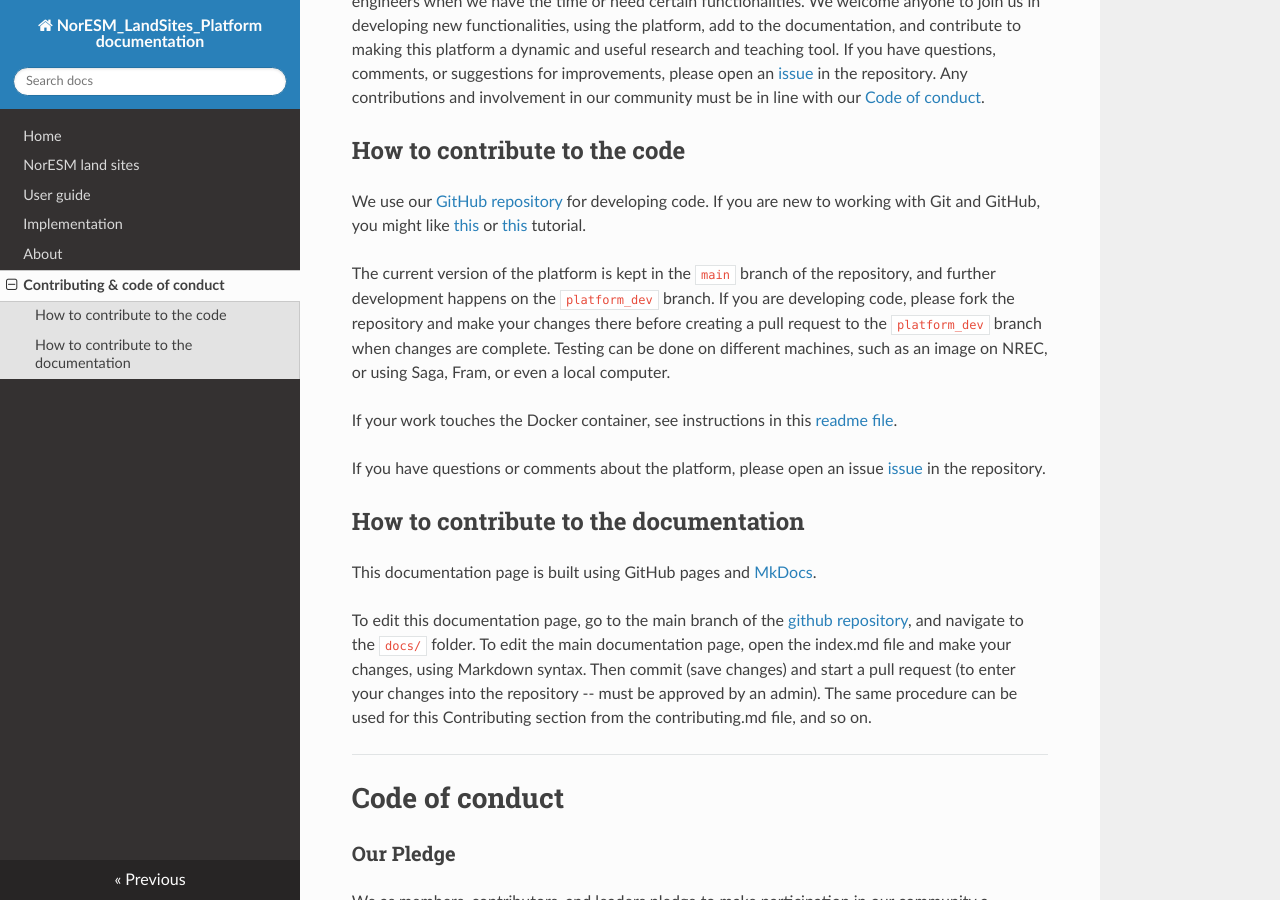
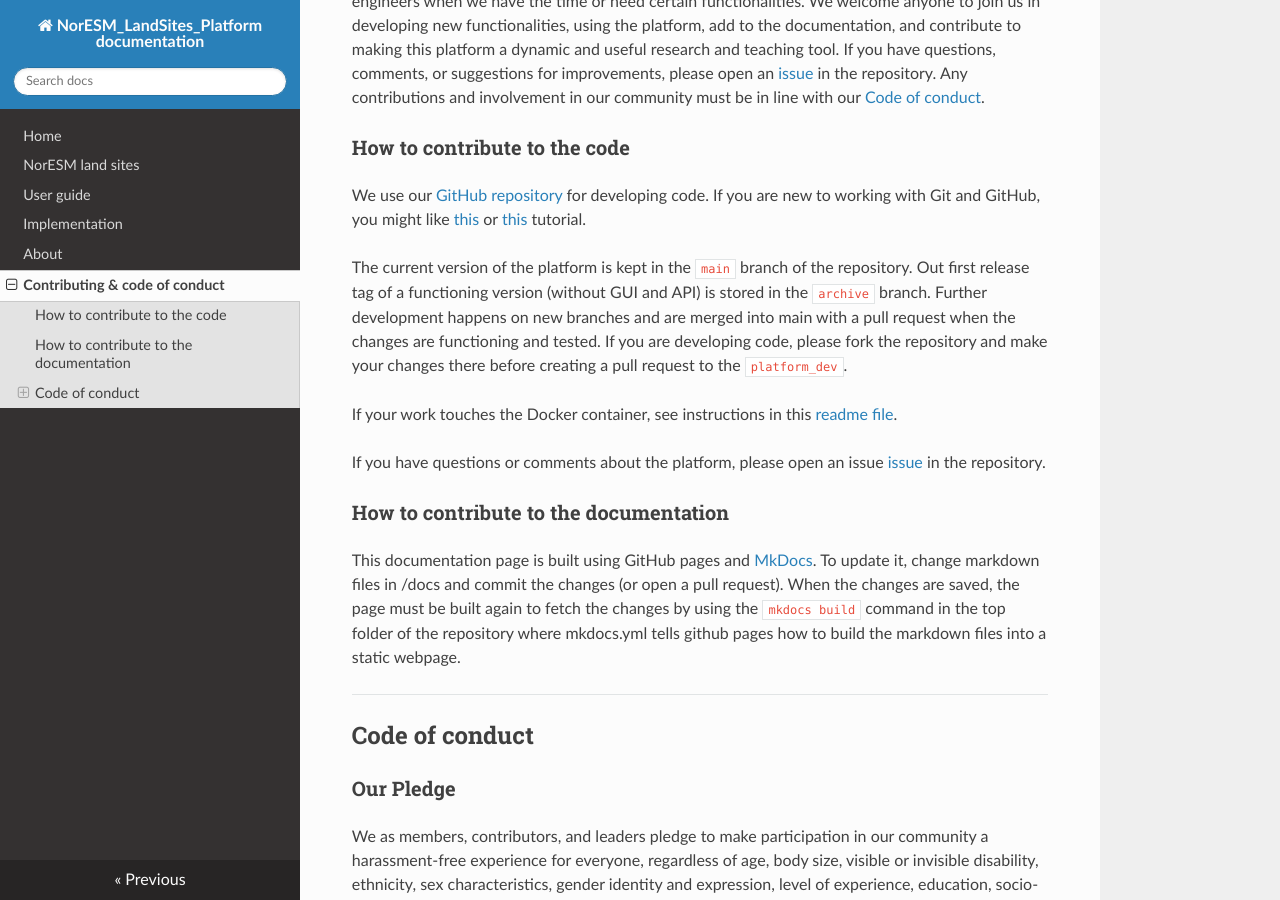
Before and after one commit to NorESMhub/noresm-land-sites-platform, an MkDocs documentation site: the page built from docs/contributing.md, in a window 1280 px wide and 900 px high, scrolled down 194 px. Built offline with MkDocs 1.6.1, drawn with Linux system fonts in a browser that asks for light colours; nearby versions of some CDN libraries; some of the changed text lies outside the part shown.

Commit message:
Update contributing.md

```diff
--- a/docs/contributing.md
+++ b/docs/contributing.md
@@ -2,28 +2,24 @@
 
 The NorESM land sites platform is developed by a group of students, postdocs, and software engineers when we have the time or need certain functionalities. We welcome anyone to join us in developing new functionalities, using the platform, add to the documentation, and contribute to making this platform a dynamic and useful research and teaching tool. If you have questions, comments, or suggestions for improvements, please open an [issue](https://github.com/NorESMhub/NorESM_LandSites_Platform/issues) in the repository. Any contributions and involvement in our community must be in line with our [Code of conduct](https://noresmhub.github.io/NorESM_LandSites_Platform/contributing/#code-of-conduct).
 
-## How to contribute to the code
+### How to contribute to the code
 
 We use our [GitHub repository](https://github.com/NorESMhub/NorESM_LandSites_Platform) for developing code. If you are new to working with Git and GitHub, you might like [this](https://kbroman.org/github_tutorial/ "a minimalist intro") or [this](https://docs.github.com/en/get-started/quickstart/hello-world "GitHub's own tutorial") tutorial.
 
-The current version of the platform is kept in the `main` branch of the repository, and further development happens on the `platform_dev` branch. If you are developing code, please fork the repository and make your changes there before creating a pull request to the `platform_dev` branch when changes are complete. Testing can be done on different machines, such as an image on NREC, or using Saga, Fram, or even a local computer.
+The current version of the platform is kept in the `main` branch of the repository. Out first release tag of a functioning version (without GUI and API) is stored in the `archive` branch.  Further development happens on new branches and are merged into main with a pull request when the changes are functioning and tested. If you are developing code, please fork the repository and make your changes there before creating a pull request to the `platform_dev`.
 
 If your work touches the Docker container, see instructions in this [readme file](https://github.com/NorESMhub/NorESM_LandSites_Platform/tree/main/docs/docker.md).
 
 If you have questions or comments about the platform, please open an issue [issue](https://github.com/NorESMhub/NorESM_LandSites_Platform/issues) in the repository.
 
+### How to contribute to the documentation
 
+This documentation page is built using GitHub pages and [MkDocs](https://www.mkdocs.org/). To update it, change markdown files in /docs and commit the changes (or open a pull request). When the changes are saved, the page must be built again to fetch the changes by using the `mkdocs build` command in the top folder of the repository where mkdocs.yml tells github pages how to build the markdown files into a static webpage.
 
-## How to contribute to the documentation
-
-This documentation page is built using GitHub pages and [MkDocs](https://www.mkdocs.org/).
-
-
-To edit this documentation page, go to the main branch of the [github repository](https://github.com/NorESMhub/NorESM_LandSites_Platform), and navigate to the `docs/` folder. To edit the main documentation page, open the index.md file and make your changes, using Markdown syntax. Then commit (save changes) and start a pull request (to enter your changes into the repository -- must be approved by an admin). The same procedure can be used for this Contributing section from the contributing.md file, and so on.
 
 --------------------------
 
-# Code of conduct
+## Code of conduct
 
 ### Our Pledge
 
@@ -90,11 +86,6 @@
 Community Impact: Demonstrating a pattern of violation of community standards, including sustained inappropriate behavior, harassment of an individual, or aggression toward or disparagement of classes of individuals.
 Consequence: A permanent ban from any sort of public interaction within the community.
 
-
 ### Attribution
 
 This Code of Conduct is adapted from the [Contributor Covenant, version 2.1](https://www.contributor-covenant.org/version/2/1/code_of_conduct.html), and the [FATES Code of Conduct](https://github.com/NGEET/fates/blob/master/CODE_OF_CONDUCT.md).
-
-To edit this documentation page, go to the main branch of the [github repository](https://github.com/NorESMhub/NorESM_LandSites_Platform), and navigate to the docs/ folder. To edit the main documentation page, open the index.md file and make your changes, using Markdown syntax. Then commit (save changes) and start a pull request (to enter your changes into the repository -- must be approved by an admin). The same procedure can be used for this Contributing section from the contributing.md file.
-
-NB! The [About](https://noresmhub.github.io/NorESM_LandSites_Platform/about/) section is mirrored from the main repository README.md file, and should *not* be touched from the docs/ folder. To make changes, edit the README file in the repository!
```
